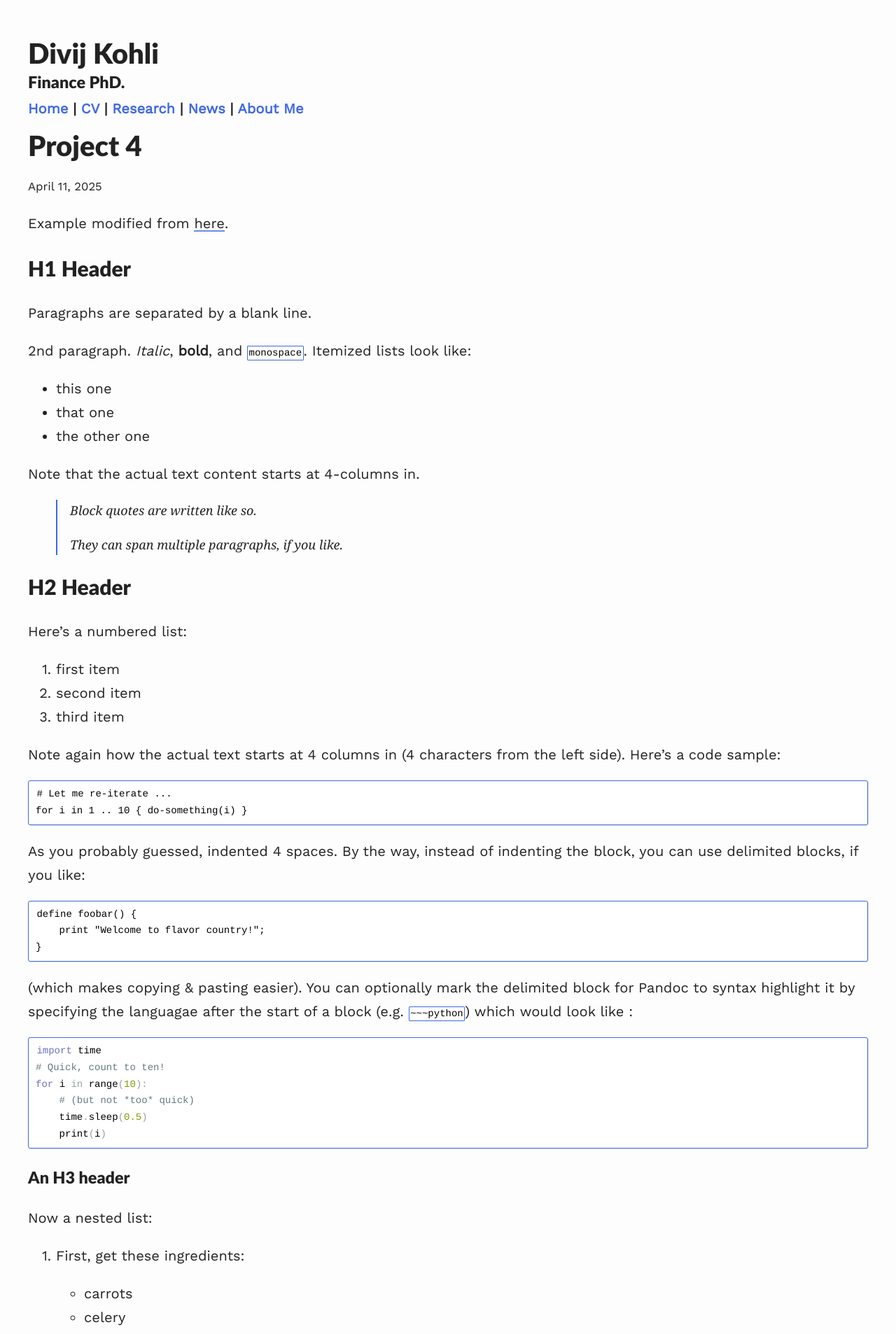
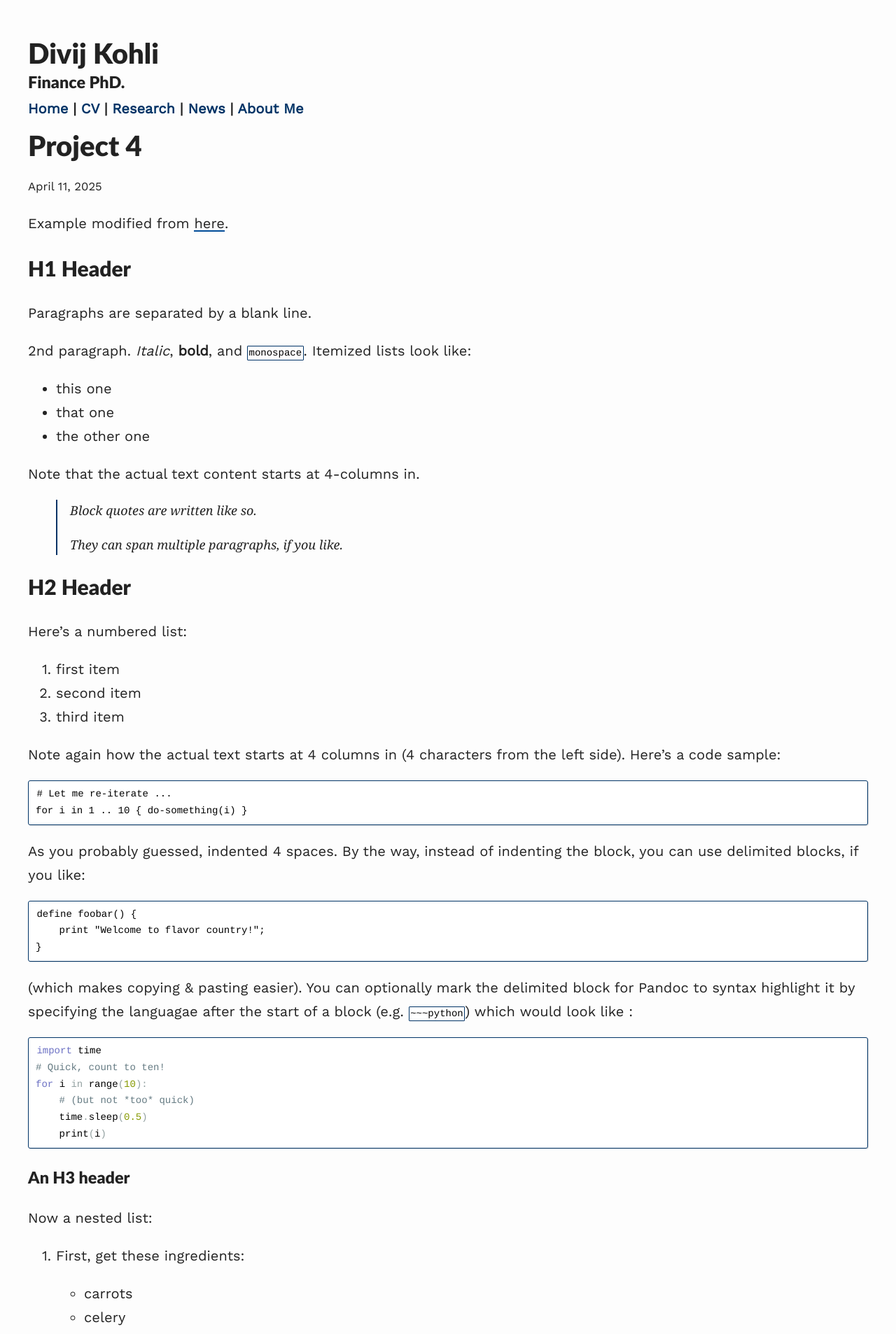
Before and after one commit to divijkohli/divijkohli.github.io, a Jekyll site: the page built from _projects/project4.md, in a window 1280 px wide. Shown: the top 1906 px of the page at 70% size. Built offline with Jekyll 4.4.1, drawn with Linux system fonts in a browser that asks for light colours; nearby versions of some CDN libraries; formulas are drawn with MathJax 3.

Commit message:
Update variables.scss

```diff
--- a/assets/css/_sass/variables.scss
+++ b/assets/css/_sass/variables.scss
@@ -8,7 +8,7 @@ $spacing-unit:     30px;
 $light-gray: gray;
 $text-color:        #222222;
 $background-color: #fdfdfd;
-$brand-color:      #4169E1;
+$brand-color:      #003366;
 $projectbox-text:  #222222;
 
 // Color scheme for light
```
